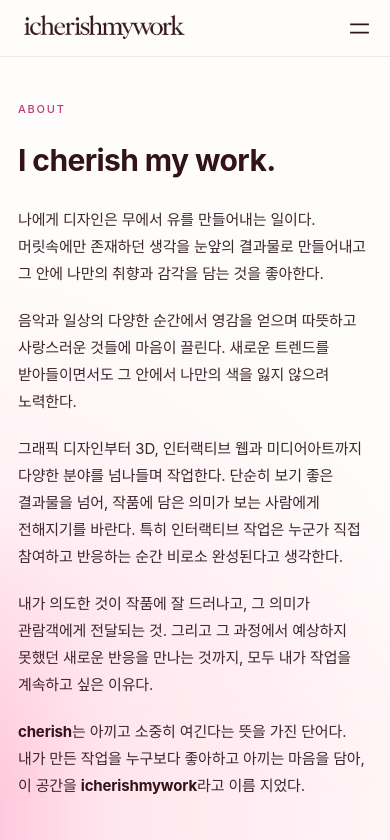
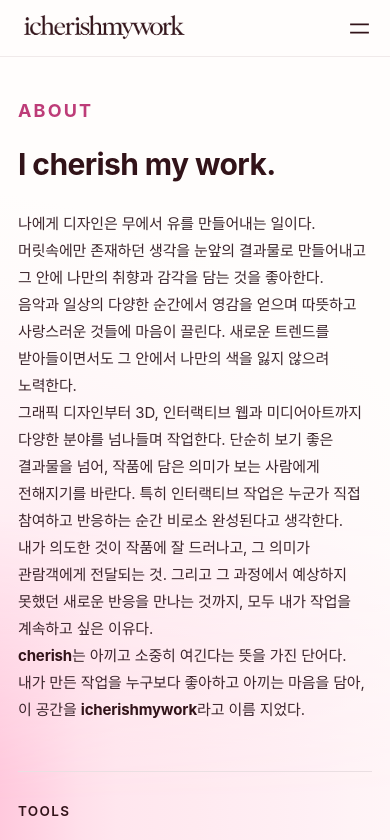
Before and after one commit to cherrymiri/icherishmywork, a React (Vite) app: page /about in a window 390 px wide. Shown: the top 840 px of the page. Built offline with nearby package versions, Linux system fonts and the light colour scheme; a web font is replaced by a local one.

Commit message:
ABOUT: larger label, uniform line spacing between paragraphs
Co-Authored-By: Claude Opus 5.5 <noreply@anthropic.com>
Claude-Session: https://claude.ai/code/session_01LjVCjRoNRHvuo7CHgCXafM

```diff
--- a/src/styles/global.css
+++ b/src/styles/global.css
@@ -251,10 +251,10 @@ html { background: #FFFDFC; }
 /* ABOUT — 와이드 에디토리얼형 (ABOUT 전용) */
 .about-wide { width: 92%; max-width: 1600px; margin: 0 auto; padding: 130px 0 60px; }
 .about-grid { display: grid; grid-template-columns: 12.5% minmax(0, 1fr); column-gap: 3%; align-items: start; }
-.about-label { margin: 14px 0 0; }
+.about-label { margin: 6px 0 0; font-size: 22px; font-weight: 700; letter-spacing: .12em; line-height: 1.2; }
 .about-headline { font-size: clamp(32px, 3vw, 42px); font-weight: 700; letter-spacing: -0.02em; line-height: 1.2; color: var(--wine); margin: 0 0 40px; }
 .about-text p { font-size: 16px; line-height: 1.85; color: #3d262d; letter-spacing: -0.01em; margin: 0; word-break: keep-all; }
-.about-text p + p { margin-top: 22px; }
+.about-text p + p { margin-top: 0; }
 .about-text strong { font-weight: 700; color: var(--wine); }
 .about-tools { margin-top: 64px; border-top: 1px solid var(--line); padding-top: 34px; }
 .about-tools h2 { font-size: 13.5px; font-weight: 600; letter-spacing: .1em; color: var(--wine); margin: 0 0 14px; }
@@ -445,10 +445,10 @@ a.archive-item:hover { color: #dc467c; }
   .inner { padding: 100px var(--space) 45px; }
   .about-wide { width: auto; padding: 100px var(--space) 50px; }
   .about-grid { grid-template-columns: 1fr; }
-  .about-label { margin: 0 0 22px; }
+  .about-label { margin: 0 0 18px; font-size: 18px; }
   .about-headline { font-size: 30px; margin-bottom: 28px; }
   .about-text p { font-size: 15px; line-height: 1.8; }
-  .about-text p + p { margin-top: 20px; }
+  .about-text p + p { margin-top: 0; }
   .about-tools { margin-top: 48px; padding-top: 28px; }
   .about-tools p { white-space: normal; line-height: 1.8; }
   .about-tools .tool { white-space: nowrap; }
```
